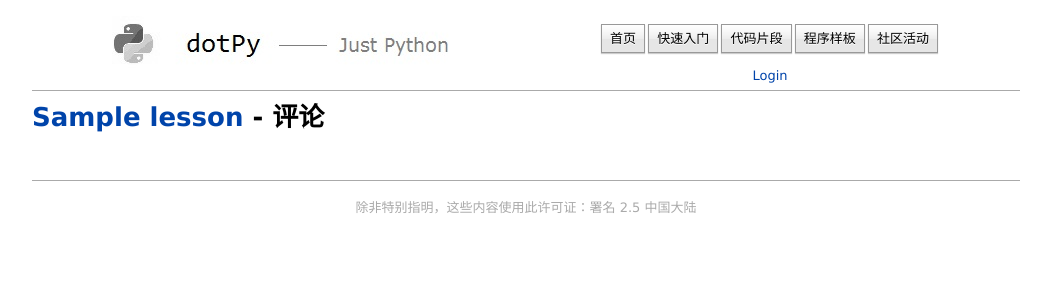
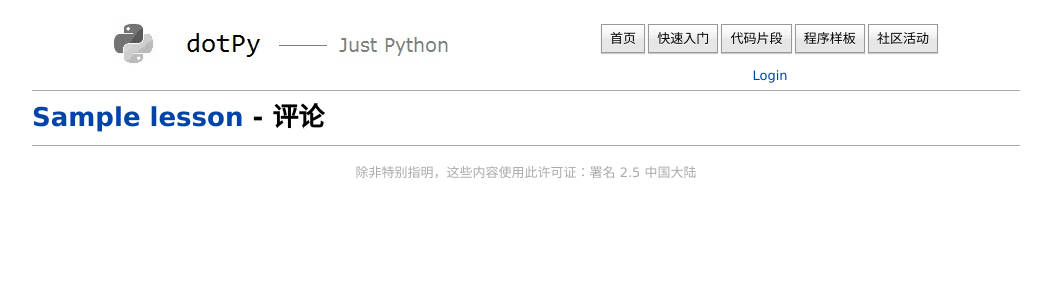
Before and after one commit to TonyWu/dotpy, a Django app: template lessons/templates/comment.html in a window 1280 px wide. Shown: the top 300 px of the page, without its empty margins (114-1165 px from the left). Run offline with Django 3.2, Linux system fonts and the light colour scheme; the template is opened without the code that fills it: most values are stand-ins (such as "Sample title", 1, 10 or a date in 2020); some libraries are stand-ins or nearby versions.

Commit message:
Update comment style for lessons, again

```diff
--- a/lessons/templates/comment.html
+++ b/lessons/templates/comment.html
@@ -2,7 +2,6 @@
 {% block title %}评论 - {{ lesson.subject }} - {{ block.super }}{% endblock %}
 {% block content %}
   <h1><a href="{% url lessons.views.show lesson.slug %}">{{ lesson.subject }}</a> - 评论</h1>
-  <div style="margin:35px 0;"></div>
   <div id="disqus_thread"></div>
   <script type="text/javascript">
     var disqus_shortname = 'dotpy';
```
